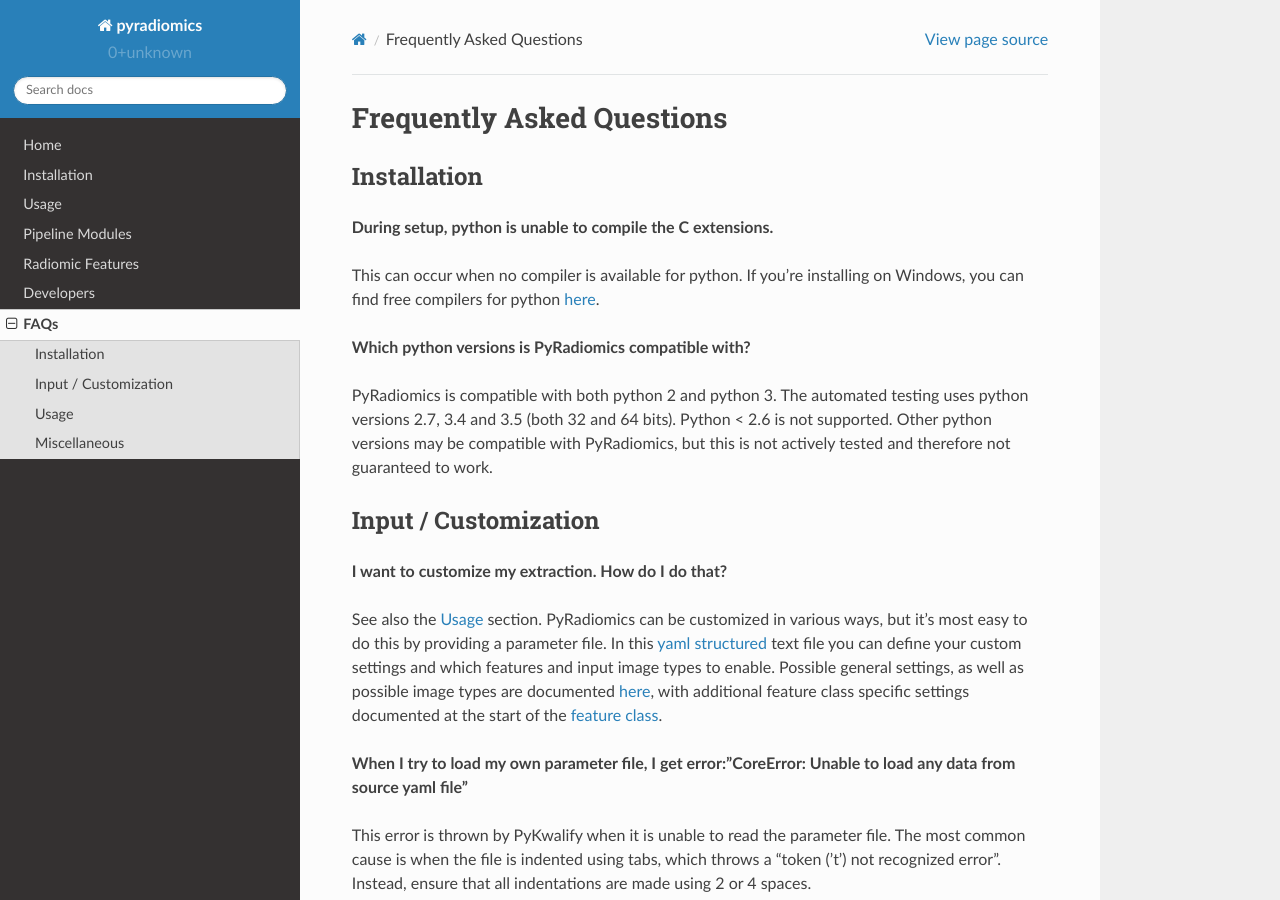
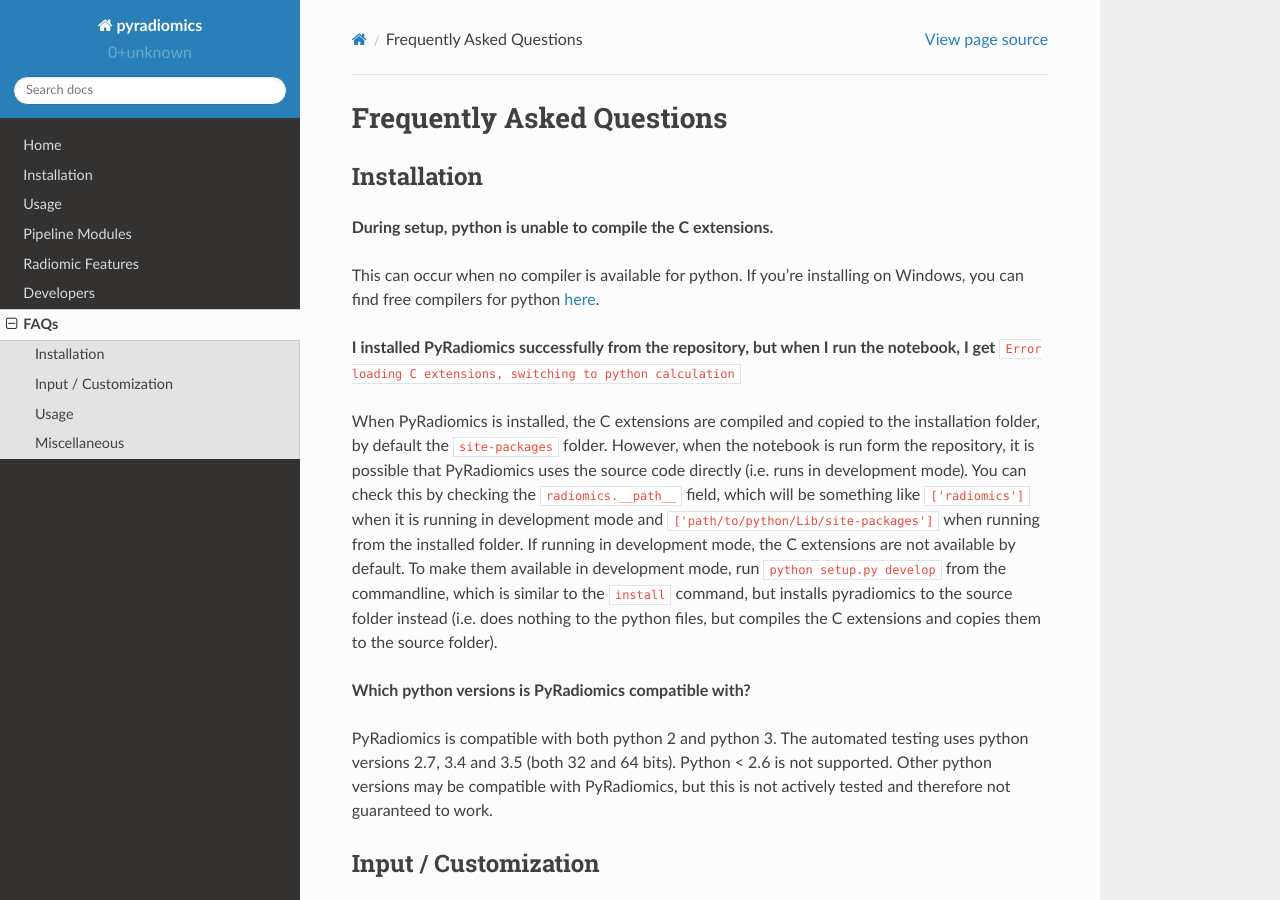
Before and after one commit to AIM-Harvard/pyradiomics, a Sphinx documentation site: the page built from docs/faq.rst, in a window 1280 px wide and 900 px high. Built offline with Sphinx 7.4.7 and the Read the Docs theme 2.0.0, drawn with Linux system fonts in a browser that asks for light colours.

Commit message:
FAQ: Add a FAQ about the cmatrices lib path (#244)

```diff
--- a/docs/faq.rst
+++ b/docs/faq.rst
@@ -9,6 +9,18 @@
 
 This can occur when no compiler is available for python. If you're installing on Windows, you can find free compilers
 for python `here <https://wiki.python.org/moin/WindowsCompilers>`_.
+
+**I installed PyRadiomics successfully from the repository, but when I run the notebook, I get** ``Error loading C
+extensions, switching to python calculation``
+
+When PyRadiomics is installed, the C extensions are compiled and copied to the installation folder, by default the
+``site-packages`` folder. However, when the notebook is run form the repository, it is possible that PyRadiomics uses
+the source code directly (i.e. runs in development mode). You can check this by checking the ``radiomics.__path__``
+field, which will be something like ``['radiomics']`` when it is running in development mode and
+``['path/to/python/Lib/site-packages']`` when running from the installed folder. If running in development mode, the C
+extensions are not available by default. To make them available in development mode, run ``python setup.py develop``
+from the commandline, which is similar to the ``install`` command, but installs pyradiomics to the source folder
+instead (i.e. does nothing to the python files, but compiles the C extensions and copies them to the source folder).
 
 **Which python versions is PyRadiomics compatible with?**
 
```
